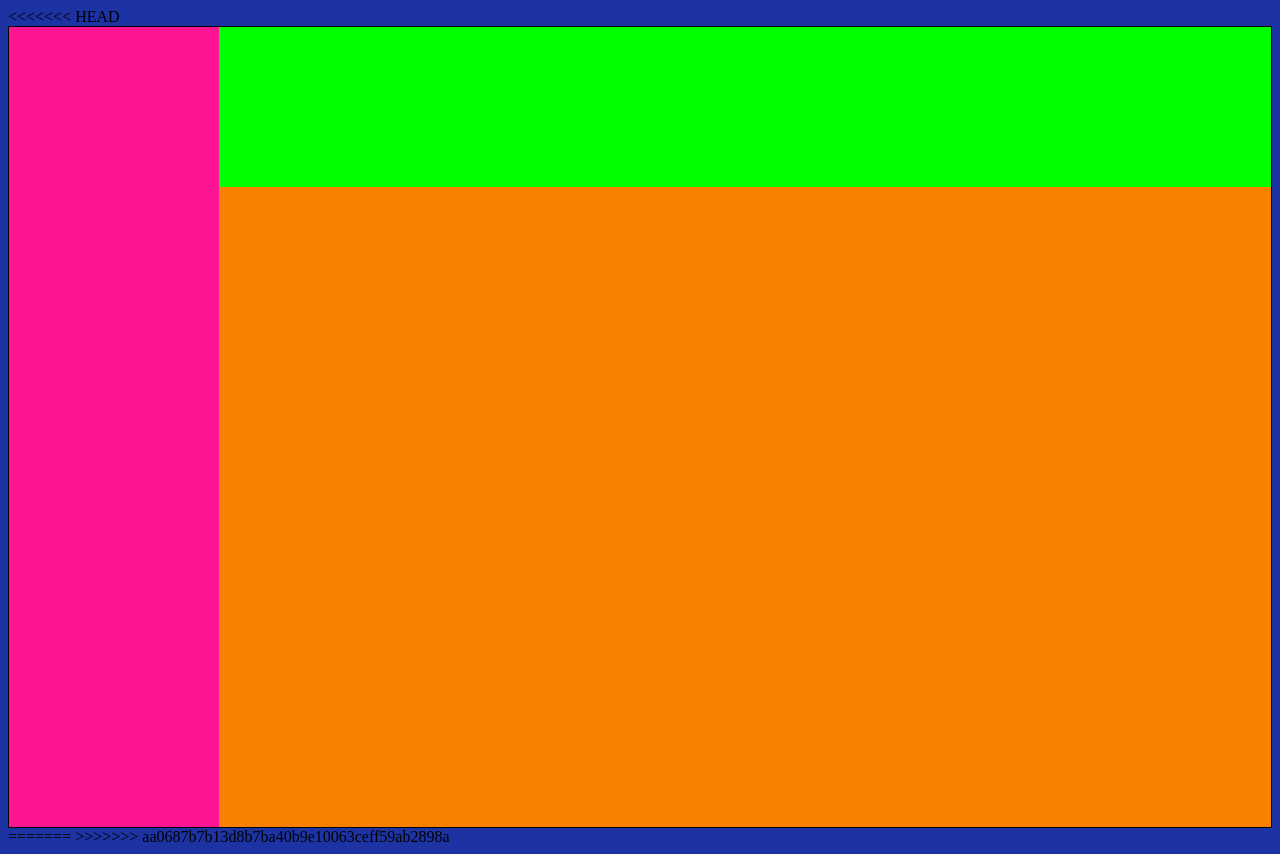
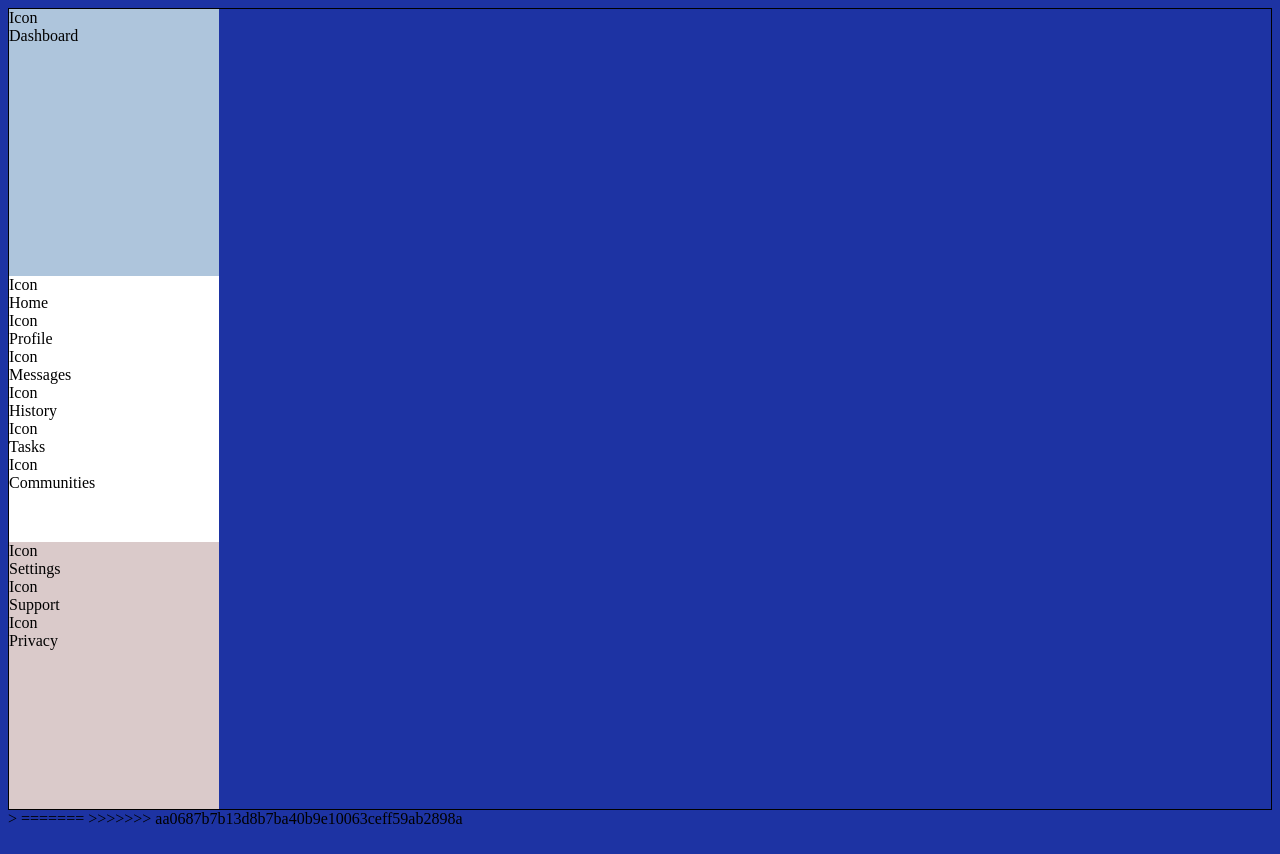
Before and after one commit to MightyCharm/admin-dashboard, a plain HTML site: page index.html in a window 1280 px wide. Drawn offline with Linux system fonts and the light colour scheme.

```diff
--- a/index.html
+++ b/index.html
@@ -1,6 +1,6 @@
 <!DOCTYPE html>
 <html lang="en">
-<<<<<<< HEAD
+
   <head>
     <meta charset="UTF-8">
     <meta name="viewport" content="width=device-width, initial-scale=1.0">
@@ -10,14 +10,63 @@
   <body>
 
     <div class="container">
+
       <div class="sidebar">
+        <div class="sidebar-top">
+          <div>Icon</div>
+          <div>Dashboard</div>
+        </div>
 
-      </div>
+        <div class="sidebar-mid">
+          <div class="home">
+            <div>Icon</div>
+            <div>Home</div>
+          </div>
+          <div class="profile">
+            <div>Icon</div>
+            <div>Profile</div>
+          </div>
+          <div class="messages">
+            <div>Icon</div>
+            <div>Messages</div>
+          </div>
+          <div class="history">
+            <div>Icon</div>
+            <div>History</div>
+          </div>
+          <div class="tasks">
+            <div>Icon</div>
+            <div>Tasks</div>
+          </div>
+          <div class="communities">
+            <div>Icon</div>
+            <div>Communities</div>
+          </div>
+        </div>
+
+        <div class="sidebar-bottom">
+          <div class="settings">
+            <div>Icon</div>
+            <div>Settings</div>
+          </div>
+          <div class="support">
+            <div>Icon</div>
+            <div>Support</div>
+          </div>
+          <div class="privacy">
+            <div>Icon</div>
+            <div>Privacy</div>
+          </div>
+        </div>
+
+      </div> <!-- .sidebar -->
+
+
       <div class="header">
 
-      </div>
-      <div class="main-content"></div>
-    </div>
+      </div> <!-- .header -->
+      <div class="main-content"></div> <!-- .main-content -->
+    </div> <!-- .container-->>
 
   </body>
 =======
--- a/style.css
+++ b/style.css
@@ -14,16 +14,76 @@
      background-color: deeppink;
      grid-row: 1 / 3;
      grid-column: 1 / 2;
+
+     display: grid;
+     grid-template-rows: 1fr 1fr 1fr;
+     grid-template-columns: 1fr;
+}
+
+.sidebar-top {
+    /* only 1 element Icon + Text Dashboard */
+    background-color: #aec5dc;
+
+}
+
+.sidebar-mid {
+    background-color: #fff;
+}
+.home {
+    /*background-color: #e8e9eb;*/
+
+}
+
+.profile {
+    /*background-color: #1965b0;*/
+
+}
+
+.messages {
+    /*background-color: #d7dce1;*/
+
+}
+
+.history {
+    /*background-color: #1965b0;*/
+
+}
+
+.tasks {
+    /*background-color: #c2cbd5;*/
+
+}
+
+.communities {
+    /*background-color: #1965b0;*/
+
+}
+
+.sidebar-bottom {
+    background-color: #dacaca;
+}
+
+.settings {
+    /*background-color: #b5bcc3;*/
+
+}
+
+.support {
+    /*background-color: #1965b0;*/
+
+}
+
+.privacy  {
+    /*background-color: #bcc4cd;*/
+
 }
 
 .header {
-    background-color: #00ff00;
-    grid-row: 1 / 2;
-    grid-column: 2/ 3;
+    /*background-color: #00ff00;*/
+
 }
 
 .main-content {
-    background-color: #f98000;
-    grid-row: 2 / 3;
-    grid-column: 2 / 3;
+    /*background-color: #f98000;*/
+
 }
```
Also changed, not shown: images/account-group.svg (added), images/card-account-details.svg (added), images/clock-time-three-outline.svg (added), images/cog-outline.svg (added), images/file-multiple-outline.svg (added), images/home.svg (added), images/message-reply-outline.svg (added), images/shield-check-outline.svg (added).
